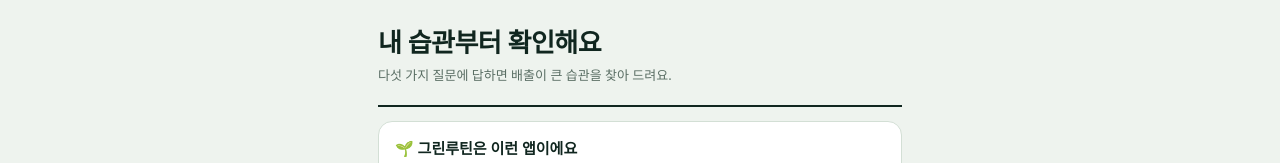
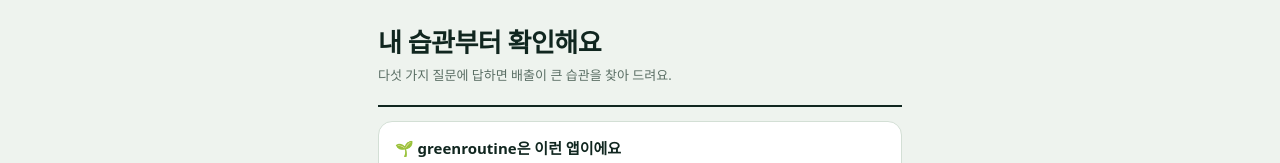
Before and after one commit to greenroutine/greenroutine, a plain HTML site: page index.html in a window 1280 px wide. Shown: the top 163 px of the page. Drawn offline with Linux system fonts and the light colour scheme.

Commit message:
Remove personal name from site title
Co-authored-by: Copilot <223556219+Copilot@users.noreply.github.com>

```diff
--- a/index.html
+++ b/index.html
@@ -1,7 +1,7 @@
 <!doctype html>
 <html lang="ko"><head><meta charset="utf-8">
 <meta name="viewport" content="width=device-width, initial-scale=1, viewport-fit=cover">
-<title>그린루틴 · 대학생 탄소중립 실천 앱</title>
+<title>greenroutine</title>
 <style>
 :root{--bg:#eef3ee;--fg:#10261f;--pn:#fff;--mu:#5a6e64;--ac:#1f7a4d;--bl:#2d6fb7;--sun:#d98e04;--ln:#d3dfd5;box-sizing:border-box;padding-top:env(safe-area-inset-top,0px);padding-bottom:env(safe-area-inset-bottom,0px)}
 @media(prefers-color-scheme:dark){:root:not([data-theme="light"]){--bg:#0e1b16;--fg:#e4efe8;--pn:#172820;--mu:#9bb3a6;--ac:#52c98a;--bl:#6aa8ee;--sun:#f0b43a;--ln:#274034}}
@@ -112,7 +112,7 @@ const hv=k=>base(k)/Math.max(...Q.find(q=>q.k==k).o.map(o=>o[1]))>=.45;
 const plan=()=>S.goal?S.goal.ids.map(id=>[K(id),S.goal.fq]):Object.keys(CN).map(k=>rec().find(a=>a[1]==k)).filter(Boolean).map(a=>[a,5]);
 const after=k=>{const x=plan().filter(p=>p[0][1]==k).reduce((s,p)=>s+p[0][3]*p[1],0);return Math.max(base(k)*.2,base(k)-x)};
 
-function v0(){return `<div class="hero"><h1>내 습관부터 확인해요</h1><p class="mu">다섯 가지 질문에 답하면 배출이 큰 습관을 찾아 드려요.</p></div><div class="box intro"><b>🌱 그린루틴은 이런 앱이에요</b><p>대학생이 일상 속 작은 실천으로 탄소 배출을 줄이도록 돕는 앱이에요. 내 생활습관의 배출량을 확인하고, 실천할 행동을 정해 기록하면서 줄인 탄소량을 눈으로 확인할 수 있어요.</p><ul><li><b>진단</b><span>다섯 가지 질문에 답하면 내 주간 배출량과 배출이 큰 습관을 알려줘요.</span></li><li><b>추천</b><span>진단 결과에 맞는 행동을 보고, 해 볼 행동을 '담기'해요.</span></li><li><b>오늘</b><span>담은 행동을 실천하면 체크해요. 오늘 줄인 탄소량과 연속 실천일이 쌓이고, 달력에서 지난 기록을 확인하고 수정할 수 있어요.</span></li><li><b>목표</b><span>기간과 횟수, 행동을 골라 목표를 세우고 진행 상황을 확인해요.</span></li><li><b>리포트</b><span>일·주·누적 단위로 줄인 탄소량의 변화를 그래프로 봐요.</span></li><li><b>혜택</b><span>탄소중립포인트제처럼 실천하면 받을 수 있는 혜택과 신청 방법을 안내해요.</span></li></ul><p class="mu" style="margin-top:8px">먼저 아래 질문 5개에 답하는 것부터 시작해 보세요.</p></div><a class="lk" href="https://forms.gle/Z5URpSbb5SMT1q9Q6" target="_blank" rel="noopener" style="border:1.5px solid var(--ac);margin:14px 0 0"><b>🌱 5일 정도 사용해 보신 뒤 이용 후기를 남겨 주세요!</b><span style="font-size:13px;margin-top:2px">사용하면서 느낀 점과 불편했던 점을 알려 주시면 큰 도움이 돼요. 후기 남기러 가기 →</span></a>`+
+function v0(){return `<div class="hero"><h1>내 습관부터 확인해요</h1><p class="mu">다섯 가지 질문에 답하면 배출이 큰 습관을 찾아 드려요.</p></div><div class="box intro"><b>🌱 greenroutine은 이런 앱이에요</b><p>대학생이 일상 속 작은 실천으로 탄소 배출을 줄이도록 돕는 앱이에요. 내 생활습관의 배출량을 확인하고, 실천할 행동을 정해 기록하면서 줄인 탄소량을 눈으로 확인할 수 있어요.</p><ul><li><b>진단</b><span>다섯 가지 질문에 답하면 내 주간 배출량과 배출이 큰 습관을 알려줘요.</span></li><li><b>추천</b><span>진단 결과에 맞는 행동을 보고, 해 볼 행동을 '담기'해요.</span></li><li><b>오늘</b><span>담은 행동을 실천하면 체크해요. 오늘 줄인 탄소량과 연속 실천일이 쌓이고, 달력에서 지난 기록을 확인하고 수정할 수 있어요.</span></li><li><b>목표</b><span>기간과 횟수, 행동을 골라 목표를 세우고 진행 상황을 확인해요.</span></li><li><b>리포트</b><span>일·주·누적 단위로 줄인 탄소량의 변화를 그래프로 봐요.</span></li><li><b>혜택</b><span>탄소중립포인트제처럼 실천하면 받을 수 있는 혜택과 신청 방법을 안내해요.</span></li></ul><p class="mu" style="margin-top:8px">먼저 아래 질문 5개에 답하는 것부터 시작해 보세요.</p></div><a class="lk" href="https://forms.gle/Z5URpSbb5SMT1q9Q6" target="_blank" rel="noopener" style="border:1.5px solid var(--ac);margin:14px 0 0"><b>🌱 5일 정도 사용해 보신 뒤 이용 후기를 남겨 주세요!</b><span style="font-size:13px;margin-top:2px">사용하면서 느낀 점과 불편했던 점을 알려 주시면 큰 도움이 돼요. 후기 남기러 가기 →</span></a>`+
 Q.map(q=>`<div class="q"><b>${q.q}</b>${q.n?`<p class="mu" style="margin:2px 0 0">${q.n}</p>`:""}<div class="opts">${q.o.map((o,i)=>`<button class="${S.ans[q.k]===i?"on":""}" onclick="setA('${q.k}',${i})">${o[0]}</button>`).join("")}</div></div>`).join("")+
 (done()?res()+`<p style="margin-top:14px"><button class="on" onclick="go(1)">맞춤 행동 추천 보기</button></p>`:`<p class="mu" style="margin-top:14px">모든 질문에 답하면 결과가 나와요.</p>`)}
 
```
